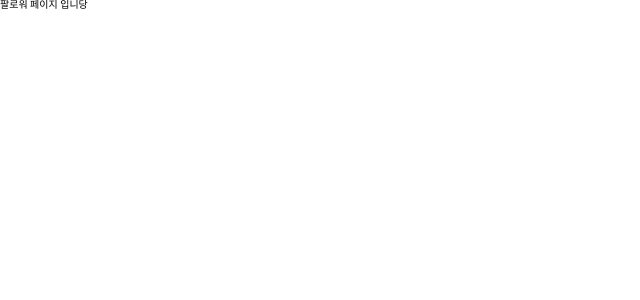
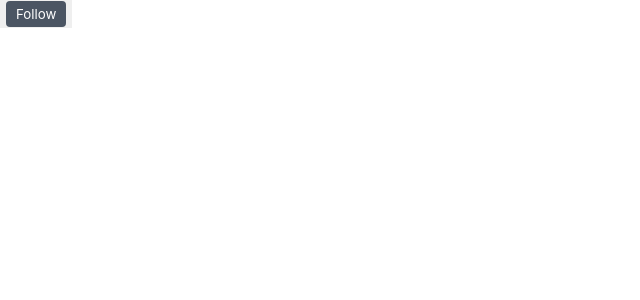
Before and after one commit to SUMSIMS-GITHUB-FOLLOW/github-follow-detection, a React (Vite) app: page /followers in a window 1280 px wide. Shown: the top 300 px of the page, without its empty margins (0-640 px from the left). Built offline with nearby package versions, Linux system fonts and the light colour scheme; a web font is replaced by a local one.

Commit message:
feat: Follow Button 컴포넌트 제작

```diff
--- a/src/components/atoms/Button/index.tsx
+++ /dev/null
@@ -1,18 +0,0 @@
-import { SerializedStyles, css } from '@emotion/react';
-import { ButtonContainer } from './styles';
-
-interface ButtonProps extends React.ButtonHTMLAttributes<HTMLButtonElement> {
-  label: string;
-  onClick?: React.MouseEventHandler<HTMLButtonElement>;
-  customStyle?: SerializedStyles;
-}
-
-const index = ({ label, onClick = () => {}, customStyle = css``, ...props }: ButtonProps) => {
-  return (
-    <ButtonContainer className="button" onClick={onClick} customStyle={customStyle} {...props}>
-      {label}
-    </ButtonContainer>
-  );
-};
-
-export default index;
--- a/src/components/atoms/Button/styles.ts
+++ /dev/null
@@ -1,15 +0,0 @@
-import { SerializedStyles } from '@emotion/react';
-import styled from '@emotion/styled';
-
-interface ButtonContainerProps {
-  customStyle?: SerializedStyles;
-}
-
-export const ButtonContainer = styled.button<ButtonContainerProps>`
-  width: 10rem;
-  height: 4rem;
-
-  background-color: ${({ theme }) => theme.color.primary1};
-
-  ${(props) => props.customStyle}
-`;
--- /dev/null
+++ b/src/components/atoms/FollowButton/index.tsx
@@ -0,0 +1,16 @@
+import { ButtonContainer } from './styles';
+
+interface ButtonProps extends React.ButtonHTMLAttributes<HTMLButtonElement> {
+  label: string;
+  onClick?: React.MouseEventHandler<HTMLButtonElement>;
+}
+
+const index = ({ label, onClick = () => {}, ...props }: ButtonProps) => {
+  return (
+    <ButtonContainer className="button" onClick={onClick} {...props}>
+      {label}
+    </ButtonContainer>
+  );
+};
+
+export default index;
--- /dev/null
+++ b/src/components/atoms/FollowButton/styles.ts
@@ -0,0 +1,11 @@
+import styled from '@emotion/styled';
+
+export const ButtonContainer = styled.button`
+  padding: 0.5rem 1rem;
+
+  color: ${({ theme }) => theme.color.white};
+
+  background-color: ${({ theme }) => theme.color.gray};
+  border: none;
+  border-radius: 0.4rem;
+`;
--- a/src/components/atoms/index.ts
+++ b/src/components/atoms/index.ts
@@ -1,3 +1,3 @@
-import Button from './Button';
+import FollowButton from './FollowButton';
 
-export { Button };
+export { FollowButton };
--- a/src/pages/Followers/index.tsx
+++ b/src/pages/Followers/index.tsx
@@ -1,5 +1,12 @@
+import { FollowButton } from '@atoms';
+import { FollowersContainer } from './styles';
+
 const index = () => {
-  return <div>팔로워 페이지 입니당</div>;
+  return (
+    <FollowersContainer>
+      <FollowButton label="Follow" />
+    </FollowersContainer>
+  );
 };
 
 export default index;
--- a/src/pages/Followers/styles.ts
+++ b/src/pages/Followers/styles.ts
@@ -1,7 +1,7 @@
 import styled from '@emotion/styled';
 import { Generators } from '@styles/generator';
 
-export const FollowersContainer = styled.div`
-  ${Generators.flexGenerator('column')}
-  background-color: ${({ theme }) => theme.color.gray01};
+export const FollowersContainer = styled.button`
+  ${Generators.flexGenerator()};
+  border: none;
 `;
--- a/src/pages/home/index.tsx
+++ b/src/pages/home/index.tsx
@@ -1,13 +1,9 @@
 import { HomeContainer } from './styles';
-import { Button } from '@atoms';
 
 const index = () => {
   return (
     <HomeContainer>
       <h1>홈 입니당.</h1>
-      <Button label="버튼1" />
-      <Button label="버튼2" />
-      <Button label="버튼3" />
     </HomeContainer>
   );
 };
--- a/src/styles/theme.ts
+++ b/src/styles/theme.ts
@@ -13,6 +13,9 @@ const theme = {
     gray05: '#7B7B7B',
     gray06: '#525252',
     gray07: '#363636',
+    gray: '#4B5563',
+    darkGray: '#24292f',
+    bgBlack: '#0d1117',
   },
 };
 
```
